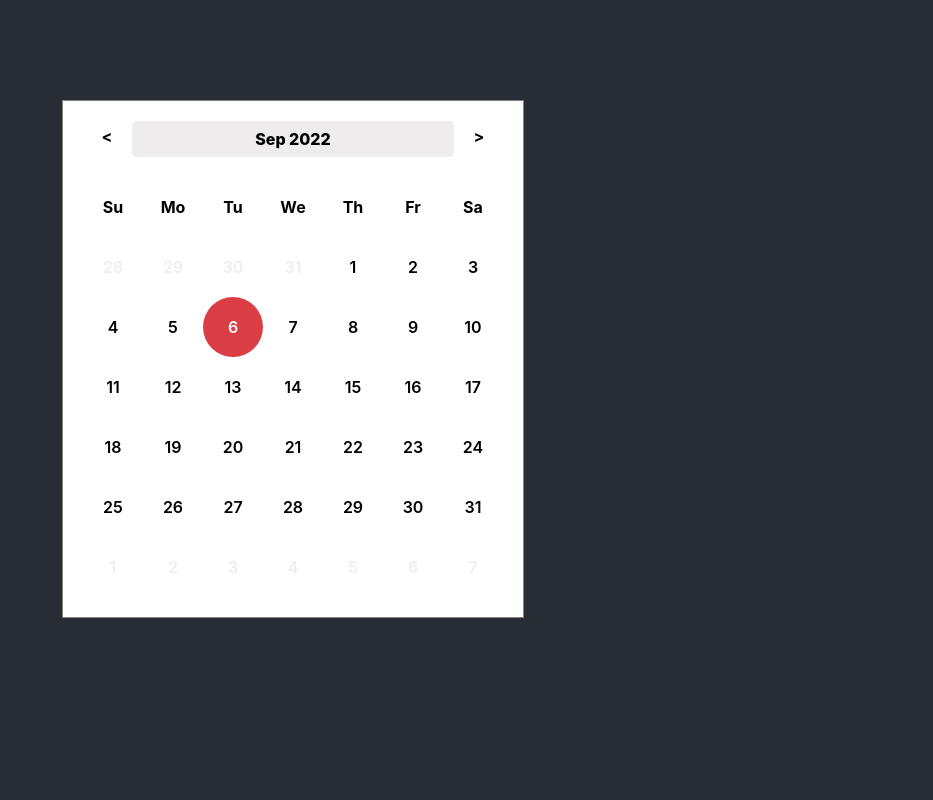
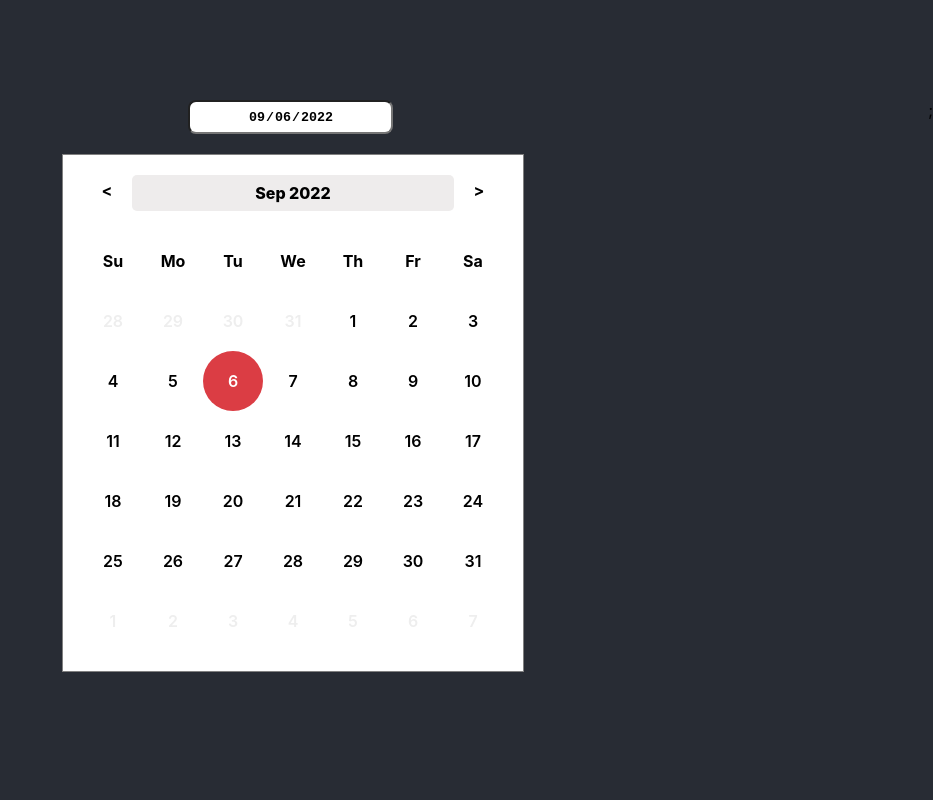
Before and after one commit to May27Oliver/Calendar, a React (Create React App) app: page / in a window 1280 px wide. Shown: the top 800 px of the page, without its empty margins (347-1280 px from the left). Built offline with nearby package versions, Linux system fonts and the light colour scheme.

Commit message:
datepicker

```diff
--- a/package.json
+++ b/package.json
@@ -1,5 +1,6 @@
 {
   "name": "calendar",
+  "homepage": "https://may27oliver.github.io/Calendar/",
   "version": "0.1.0",
   "private": true,
   "dependencies": {
@@ -11,6 +12,7 @@
     "@types/node": "^16.11.56",
     "@types/react": "^18.0.18",
     "@types/react-dom": "^18.0.6",
+    "gh-pages": "^4.0.0",
     "react": "^18.2.0",
     "react-dom": "^18.2.0",
     "react-scripts": "5.0.1",
@@ -18,6 +20,8 @@
     "web-vitals": "^2.1.4"
   },
   "scripts": {
+    "predeploy": "npm run build",
+    "deploy": "gh-pages -d build",
     "start": "REACT_APP_PROFILE=$PROFILE craco start",
     "build": "REACT_APP_PROFILE=$PROFILE craco build",
     "test": "react-scripts test",
--- a/src/App.css
+++ b/src/App.css
@@ -4,3 +4,10 @@
   background: #282c34;
   padding: 100px 0 400px;
 }
+input::-webkit-calendar-picker-indicator {
+  display: none;
+}
+
+input[type='date']::-webkit-input-placeholder {
+  visibility: hidden !important;
+}
--- /dev/null
+++ b/src/components/Calendar/DatePicker/index.css
@@ -0,0 +1,14 @@
+.date-pick-wrap {
+  width: 100%;
+  display: flex;
+  justify-content: center;
+  margin: 0 0 20px 0;
+}
+.date-picker {
+  margin: auto;
+  height: 30px;
+  width: 200px;
+  border-radius: 8px;
+  text-align: center;
+  font-weight: 600;
+}
--- /dev/null
+++ b/src/components/Calendar/DatePicker/index.tsx
@@ -0,0 +1,60 @@
+import React from 'react';
+import './index.css';
+interface DatePickerProps {
+  year: number;
+  month: number;
+  date: number;
+  setYearFromDatePicker(year: number): void;
+  setMonthFromDatePicker(month: number): void;
+  setDateFromDatePicker(date: number): void;
+}
+const DatePicker: React.FC<DatePickerProps> = ({
+  year,
+  month,
+  date,
+  setYearFromDatePicker,
+  setMonthFromDatePicker,
+  setDateFromDatePicker,
+}) => {
+  const generateDateString = (year: number, month: number, date: number): string => {
+    let monthVal: string;
+    let dateVal: string;
+    if (month === 9) {
+      monthVal = '10';
+    } else if (month + 1 < 10 && month !== 9) {
+      monthVal = `0${month + 1}`;
+    } else {
+      monthVal = (month + 1).toString();
+    }
+    if (date < 10) {
+      dateVal = `0${date}`;
+    } else {
+      dateVal = date.toString();
+    }
+    return `${year}-${monthVal}-${dateVal}`;
+  };
+  const [dateVal, setDateVal] = React.useState<string>(generateDateString(year, month, date));
+
+  React.useEffect(() => {
+    setDateVal(generateDateString(year, month, date));
+  }, [year, month, date]);
+
+  return (
+    <div className="date-pick-wrap">
+      <input
+        className="date-picker"
+        type="date"
+        value={dateVal}
+        onChange={(event) => {
+          const timeArr = event.target.value.split('-');
+          setYearFromDatePicker(+timeArr[0]);
+          setMonthFromDatePicker(+timeArr[1] - 1);
+          setDateFromDatePicker(+timeArr[2]);
+        }}
+      />
+      ;
+    </div>
+  );
+};
+
+export default DatePicker;
--- a/src/components/Calendar/index.tsx
+++ b/src/components/Calendar/index.tsx
@@ -2,6 +2,7 @@ import React from 'react';
 import './index.css';
 import CalendarBody from './CalendarBody';
 import CalendarHeader from './CalendarHeader';
+import DatePicker from './DatePicker';
 import { TimeLevel, DATE_TYPE } from './type';
 import { generateCurrentMonthArray, getMonthDays, generateWholeMonthArray } from '../../utils/calculate';
 /*
@@ -34,7 +35,7 @@ const Calendar: React.FC = () => {
       case 'decad':
         break;
     }
-    setTheDate(0);
+    setTheDate(1);
   }, [selectedLevel]);
 
   //month
@@ -45,7 +46,7 @@ const Calendar: React.FC = () => {
     } else {
       setTheMonth((prev) => prev + 1);
     }
-    setTheDate(0);
+    setTheDate(1);
   }, [theMonth]);
 
   const setPrevMonth = React.useCallback((): void => {
@@ -55,7 +56,7 @@ const Calendar: React.FC = () => {
     } else {
       setTheMonth((prev) => prev - 1);
     }
-    setTheDate(0);
+    setTheDate(1);
   }, [theMonth]);
 
   //year
@@ -108,7 +109,17 @@ const Calendar: React.FC = () => {
     let wholeMonthArray = generateWholeMonthArray(currentMonthArray, theMonth, theYear);
     setDays(wholeMonthArray);
   }, [theYear, theMonth]);
+
   return (
+    <>
+      <DatePicker
+        year={theYear}
+        month={theMonth}
+        date={theDate}
+        setYearFromDatePicker={(year: number) => setTheYear(year)}
+        setMonthFromDatePicker={(month: number) => setTheMonth(month)}
+        setDateFromDatePicker={(date: number) => setTheDate(date)}
+      />
       <div className="calendar-wrap">
         <CalendarHeader
           level={selectedLevel}
@@ -147,6 +158,7 @@ const Calendar: React.FC = () => {
           )}
         />
       </div>
+    </>
   );
 };
 
```
Also changed, not shown: 1 other file (tests, documents, lock files or other folders). Lines whose indentation alone changed are shown as unchanged.
